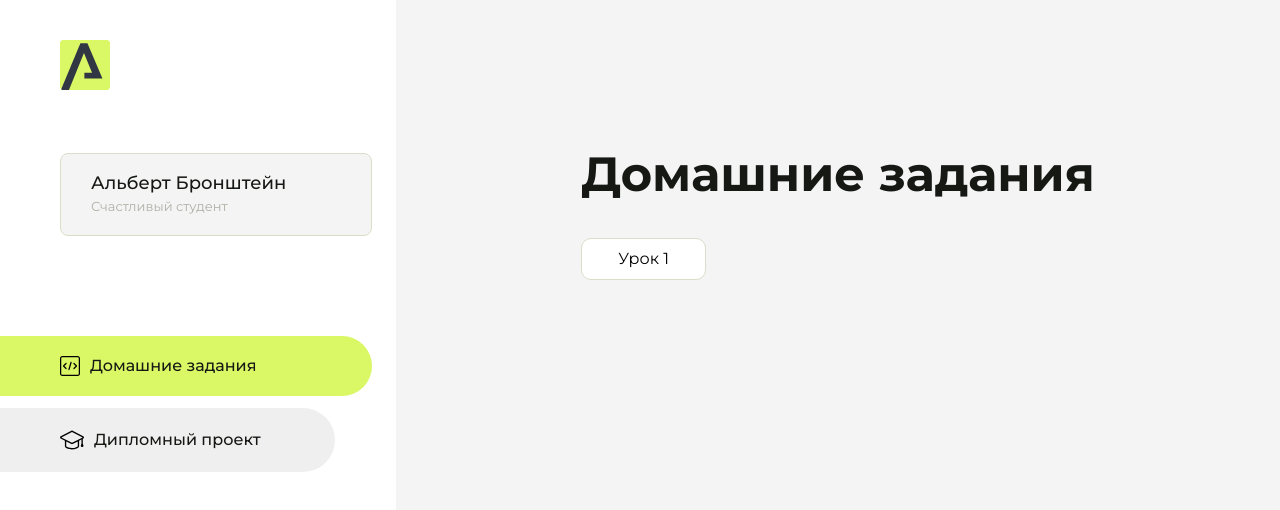
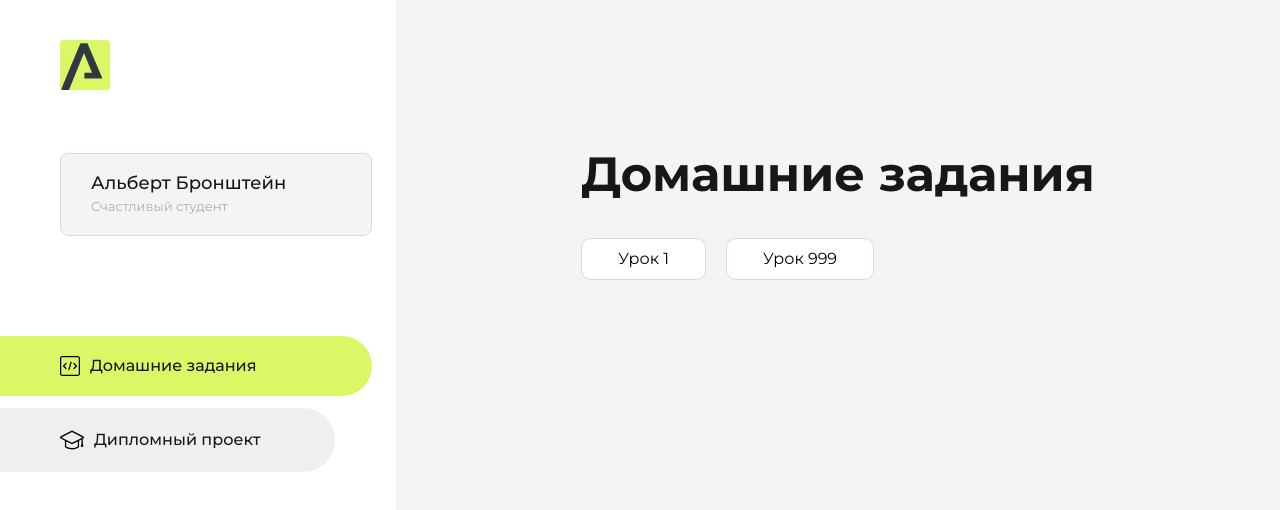
Before and after one commit to kurator-al/homework, a plain HTML site: page index.html in a window 1280 px wide. Drawn offline with Linux system fonts and the light colour scheme.

Commit message:
Update index.html

```diff
--- a/index.html
+++ b/index.html
@@ -95,6 +95,9 @@
                     <li class="content__list-item">
                         <a href="lesson1/index.html">Урок 1</a>
                     </li>
+                    <li class="content__list-item">
+                        <a href="урок2/index.html">Урок 999</a>
+                    </li>
                 </ul>
             </div>
             <div class="content__block hidden" id="diplomBlock">
```
